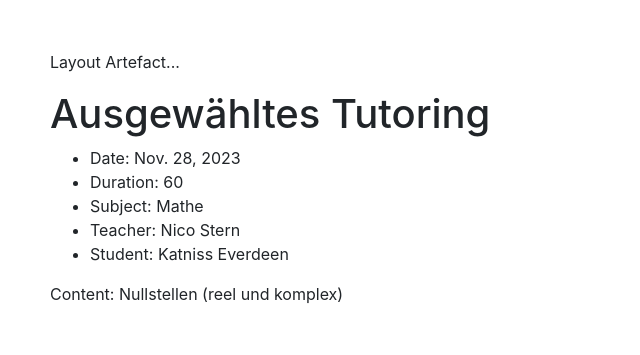
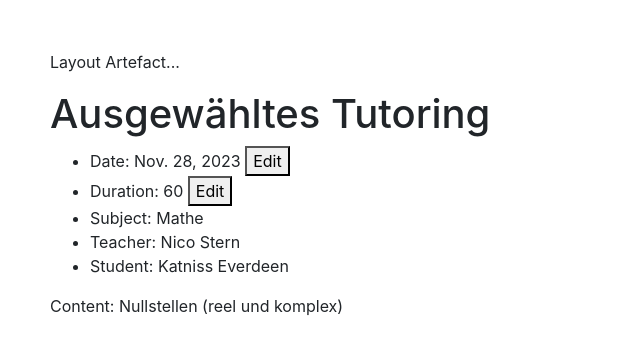
Before and after one commit to nico-fst/checkmathe, a Django app: page /tutoring_view/1 in a window 1280 px wide. Shown: the top 355 px of the page, without its empty margins (0-640 px from the left). Run offline with Django 4.2, Linux system fonts and the light colour scheme; data comes from the database, SQL or seed files in the repository; both versions use the stored data as it was after the commit; some libraries are stand-ins or nearby versions.

Commit message:
Tutoring/: ADDED first frontend .js functions

```diff
--- /dev/null
+++ b/checkweb/static/checkweb/tutoring.js
@@ -0,0 +1,19 @@
+document.addEventListener('DOMContentLoaded', () => {
+    document.querySelector('#edit-date').addEventListener('click', (event) => {
+        const button = event.target;
+        edit_tut(button.getAttribute("data-tut_id", "data"));
+  });
+});
+
+
+function edit_tut(tut_id, prop) {
+    fetch(`/tutoring/${tut_id}`, {
+        method: "PUT",
+        body: JSON.stringify({ date: "2023-01-23" })
+    }).then((response) => {
+        if (response.ok) {
+            const tut_date = document.querySelector('#tut_date')
+            tut_date.innerHTML = "LOL";
+        }
+    });
+}
--- a/checkweb/templates/checkweb/tutoring.html
+++ b/checkweb/templates/checkweb/tutoring.html
@@ -5,8 +5,8 @@
 
 <h1>Ausgewähltes Tutoring</h1>
 <ul>
-    <li>Date: {{tut.date}}</li>
-    <li>Duration: {{tut.duration}}</li>
+    <li>Date: <span id="tut_date">{{tut.date}}</span> <button data-tut_id="{{tut.id}}" id="edit-date">Edit</button></li>
+    <li>Duration: {{tut.duration}} <button data-tut_id="{{tut.id}}" id="edit-duration">Edit</button></li></li>
     <li>Subject: {{tut.subject}}</li>
     <li>Teacher: {{tut.teacher.first_name}} {{tut.teacher.last_name}}</li>
     <li>Student: {{tut.student.first_name}} {{tut.student.last_name}}</li>
@@ -14,3 +14,7 @@
 <p>Content: {{tut.content}}</p>
 
 {% endblock %}
+
+{% block script %}
+    <script src="{% static 'checkweb/tutoring.js' %}"></script>
+{% endblock %}
--- a/checkweb/views.py
+++ b/checkweb/views.py
@@ -31,6 +31,7 @@ class TutForm(forms.Form):
     content = forms.CharField(label="Content", widget=forms.Textarea(attrs={"rows": 4, "cols": 50}))
 
 
+@csrf_exempt
 def tutoring(request, tut_id):
     if request.method == "POST":
         form = TutForm(request.POST)
```
Also changed, not shown: db.sqlite3.
